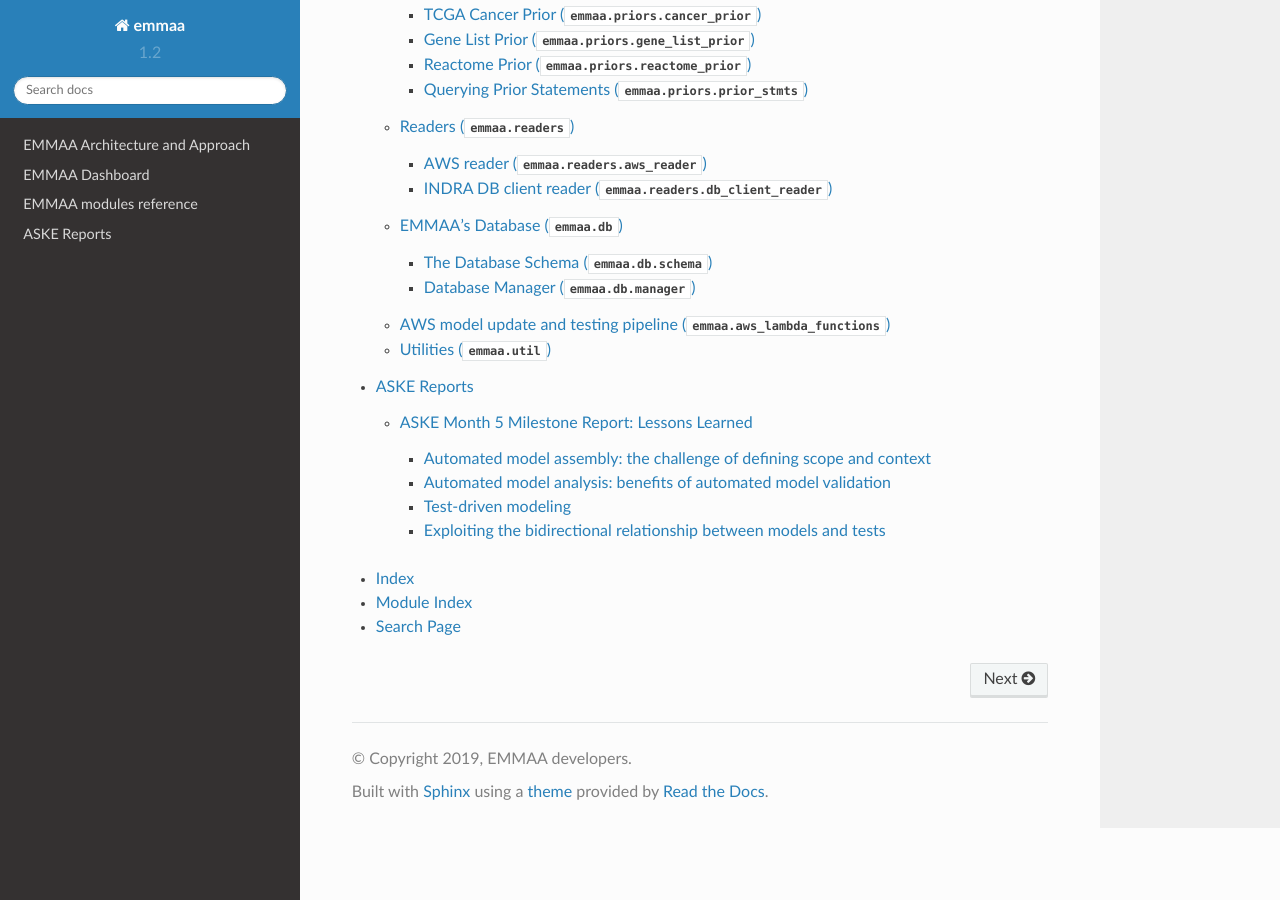
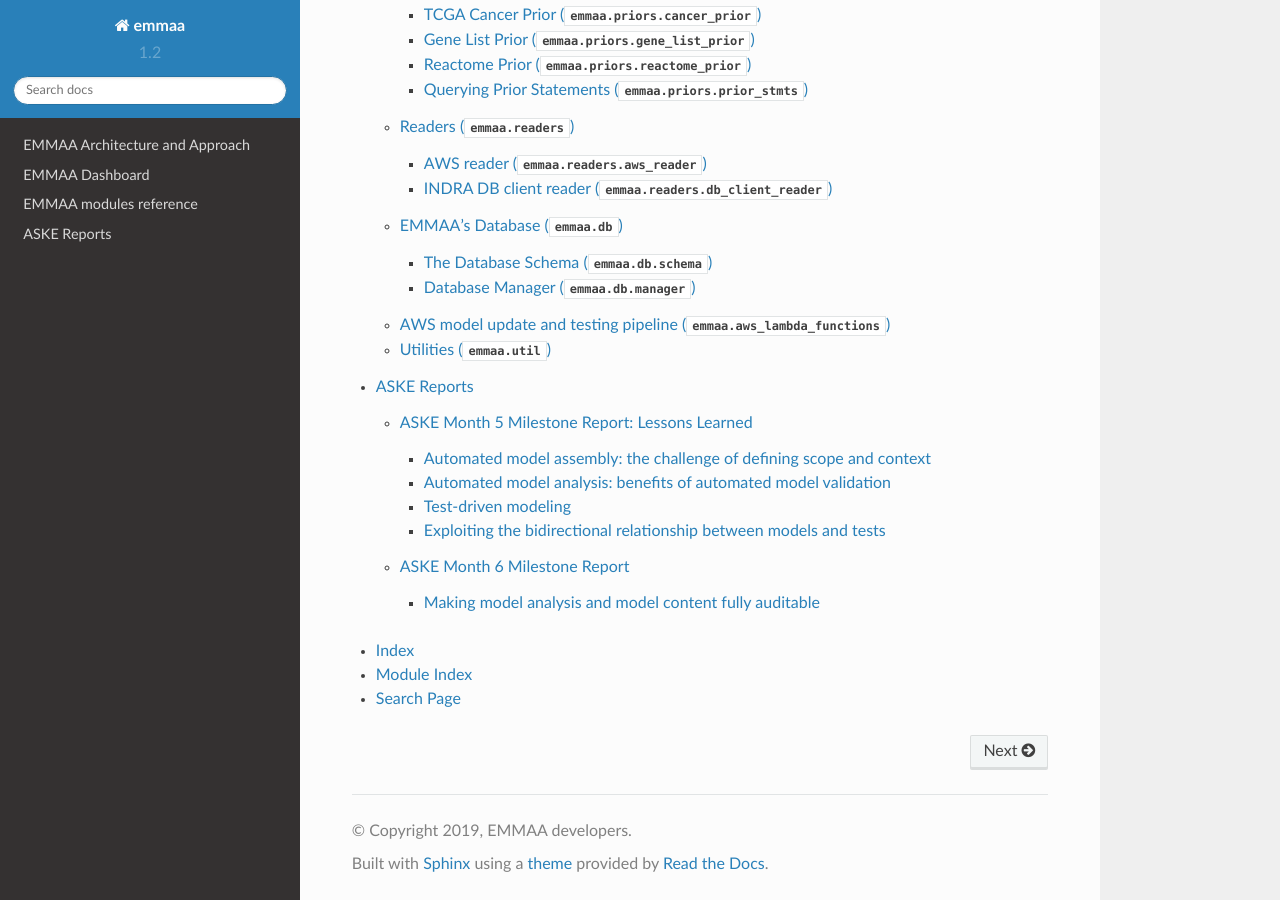
Before and after one commit to gyorilab/emmaa, a Sphinx documentation site: the page built from doc/index.rst, in a window 1280 px wide and 900 px high, scrolled down 1388 px. Built offline with Sphinx 7.4.7 and the Read the Docs theme 2.0.0, drawn with Linux system fonts in a browser that asks for light colours; some of the changed lines change nothing that is shown.

Commit message:
Add stub of report

```diff
--- a/doc/reports/index.rst
+++ b/doc/reports/index.rst
@@ -10,3 +10,4 @@
    :maxdepth: 4
 
    month5_report
+   month6_report
--- /dev/null
+++ b/doc/reports/month6_report.rst
@@ -0,0 +1,16 @@
+ASKE Month 6 Milestone Report
+=============================
+
+Making model analysis and model content fully auditable
+-------------------------------------------------------
+
+When browsing the results of model tests, it is often of interest to inspect
+the specific provenance of each modeled mechanisms that contributed to the
+result. EMMAA models are built automatically from primary knowledge
+sources (databases and literature), and model components are annotated such
+that given the result, we can link back to the original sources.
+
+
+.. image:: _static/images/akt_mtor_linkout.png
+
+.. image:: _static/images/akt_mtor_curation.png
```
Also changed, not shown: doc/_static/images/akt_mtor_curation.png (added), doc/_static/images/akt_mtor_linkout.png (added).
